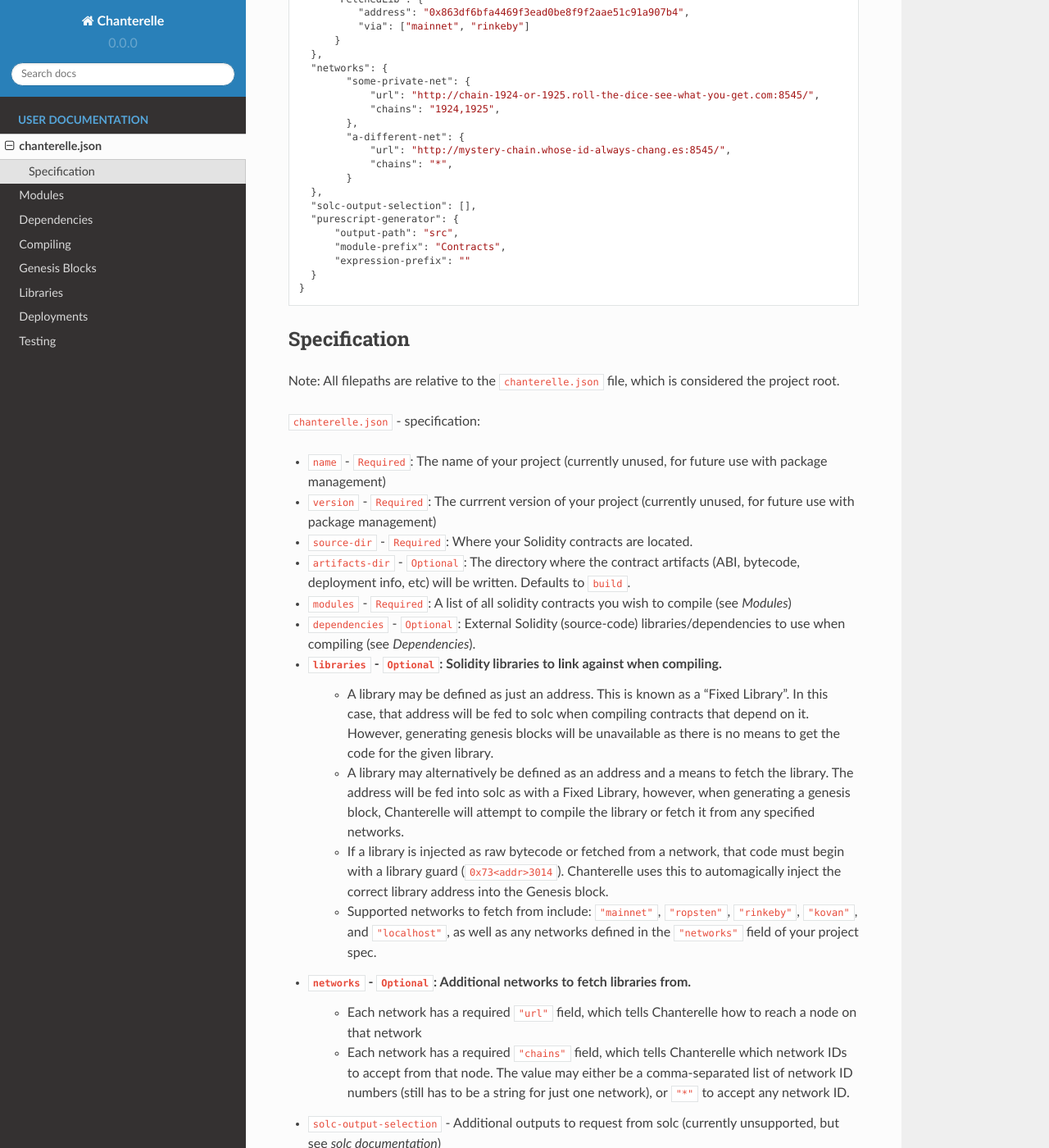
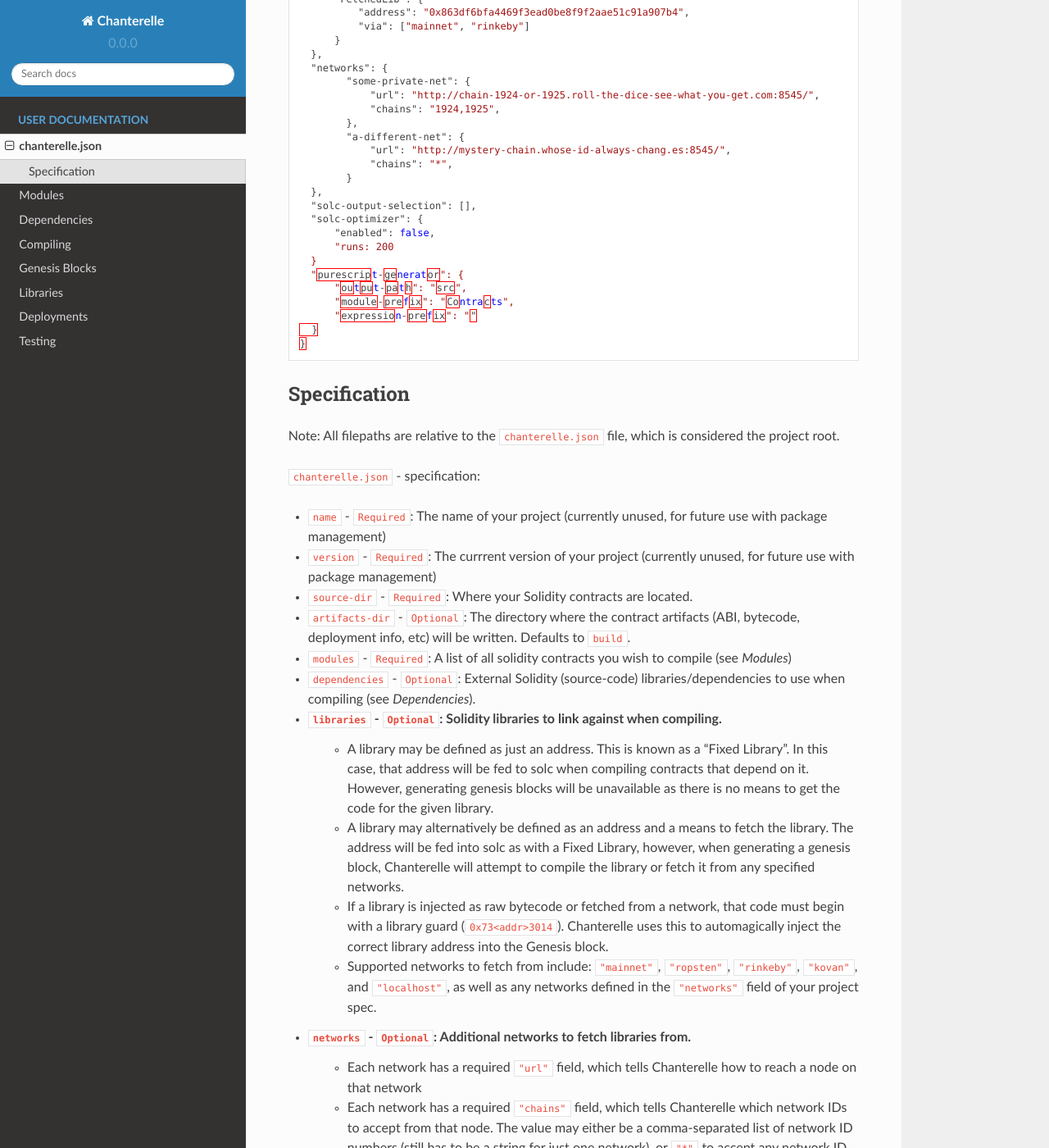
Before and after one commit to f-o-a-m/chanterelle, a Sphinx documentation site: the page built from docs/chanterelle-json.rst, in a window 1280 px wide and 1400 px high, scrolled down 692 px. Shown: the whole window at 82% size. Built offline with Sphinx 7.4.7 and the Read the Docs theme 2.0.0, drawn with Linux system fonts in a browser that asks for light colours; some of the changed text lies outside the part shown.

Commit message:
add the solc-optimizer object to the chanterelle project spec, and feed it to solc

```diff
--- a/docs/chanterelle-json.rst
+++ b/docs/chanterelle-json.rst
@@ -52,6 +52,10 @@
             }
       },
       "solc-output-selection": [],
+      "solc-optimizer": {
+          "enabled": false,
+          "runs: 200
+      }
       "purescript-generator": {
           "output-path": "src",
           "module-prefix": "Contracts",
@@ -87,6 +91,8 @@
     - Each network has a required ``"url"`` field, which tells Chanterelle how to reach a node on that network
     - Each network has a required ``"chains"`` field, which tells Chanterelle which network IDs to accept from that node. The value may either
       be a comma-separated list of network ID numbers (still has to be a string for just one network), or ``"*"`` to accept any network ID.
+- ``solc-optimizer`` - Optimizer options to pass to solc. Defaults are what's shown in the example.
+    - Supports ``enabled`` and ``runs``, just like ``solc`` 0.4.24 does.
 - ``solc-output-selection`` - Additional outputs to request from solc (currently unsupported, but see `solc documentation`)
 - ``purescript-generator`` - ``Required``: Options for purescript-web3-generator (see below)
 
```
Also changed, not shown: 3 other files.
